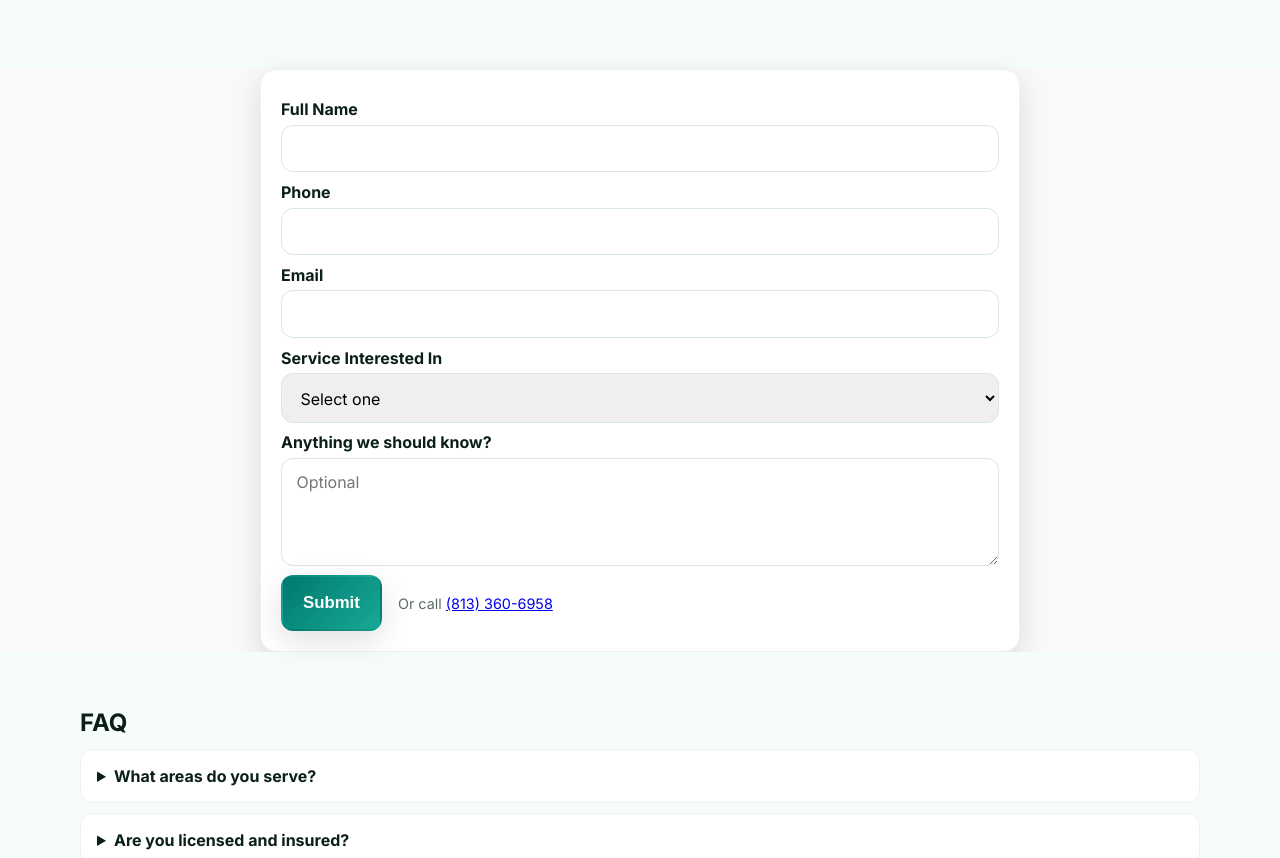
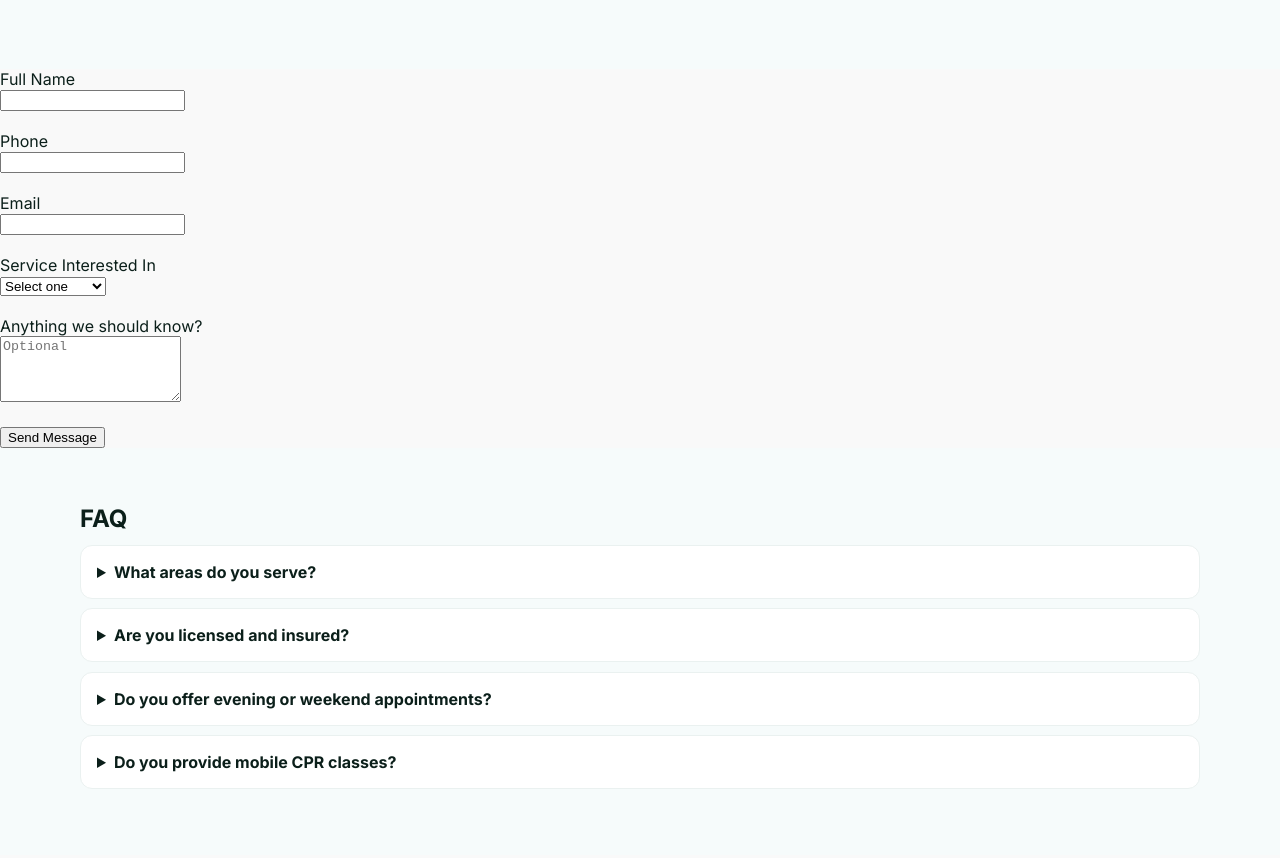
Before and after one commit to morshwaystudios/CompassionCareConnections, a plain HTML site: page index.html in a window 1280 px wide. Shown: the part 3279-4137 px from the top of the page. Drawn offline with Linux system fonts and the light colour scheme.

Commit message:
Update index.html

```diff
--- a/index.html
+++ b/index.html
@@ -168,52 +168,28 @@
     </div>
   </section>
 
- <!-- Booking Form -->
-<form action="https://formsubmit.co/rididumo@mailgolem.com" method="POST" class="form card">
-  <!-- Anti-spam honeypot -->
-  <input type="text" name="_honey" style="display:none">
+<form action="https://formspree.io/f/xeorzdr1" method="POST">
+  <label for="name">Full Name</label><br>
+  <input id="name" name="name" type="text" required><br><br>
 
-  <!-- Disable Captcha -->
-  <input type="hidden" name="_captcha" value="false">
+  <label for="phone">Phone</label><br>
+  <input id="phone" name="phone" type="tel" required><br><br>
 
-  <!-- Clean email subject -->
-  <input type="hidden" name="_subject" value="New Test Booking Submission">
+  <label for="email">Email</label><br>
+  <input id="email" name="email" type="email" required><br><br>
 
-  <!-- Keep template formatted -->
-  <input type="hidden" name="_template" value="table">
+  <label for="service">Service Interested In</label><br>
+  <select id="service" name="service" required>
+    <option value="" disabled selected>Select one</option>
+    <option>In-Home Care</option>
+    <option>CPR Training</option>
+    <option>Notary</option>
+  </select><br><br>
 
-  <!-- Comment out redirect for testing -->
-  <!-- <input type="hidden" name="_next" value="https://yourdomain.com/thank-you.html"> -->
+  <label for="message">Anything we should know?</label><br>
+  <textarea id="message" name="message" rows="4" placeholder="Optional"></textarea><br><br>
 
-  <div class="form__row">
-    <label for="name">Full Name</label>
-    <input id="name" name="name" type="text" autocomplete="name" required>
-  </div>
-  <div class="form__row">
-    <label for="phone">Phone</label>
-    <input id="phone" name="phone" type="tel" inputmode="tel" autocomplete="tel" required>
-  </div>
-  <div class="form__row">
-    <label for="email">Email</label>
-    <input id="email" name="email" type="email" autocomplete="email">
-  </div>
-  <div class="form__row">
-    <label for="service">Service Interested In</label>
-    <select id="service" name="service" required>
-      <option value="" disabled selected>Select one</option>
-      <option>In-Home Care</option>
-      <option>CPR Training</option>
-      <option>Notary</option>
-    </select>
-  </div>
-  <div class="form__row">
-    <label for="message">Anything we should know?</label>
-    <textarea id="message" name="message" rows="4" placeholder="Optional"></textarea>
-  </div>
-  <div class="form__actions">
-    <button class="btn btn--primary btn--lg" type="submit">Submit</button>
-    <p class="small">Or call <a href="tel:8133606958">(813) 360-6958</a></p>
-  </div>
+  <button type="submit">Send Message</button>
 </form>
 
 
```
